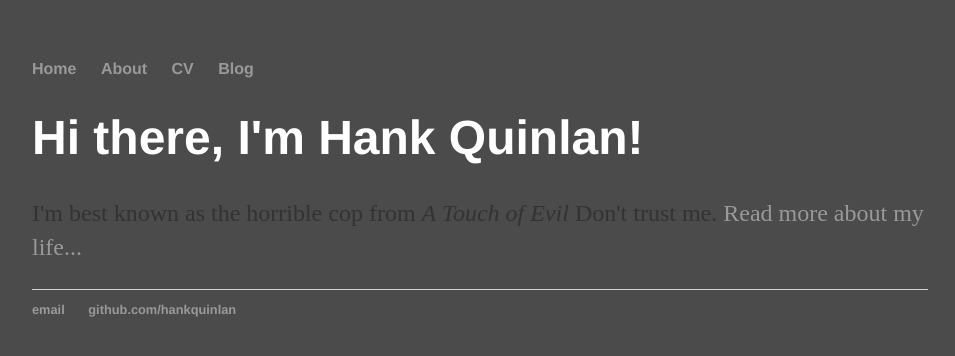
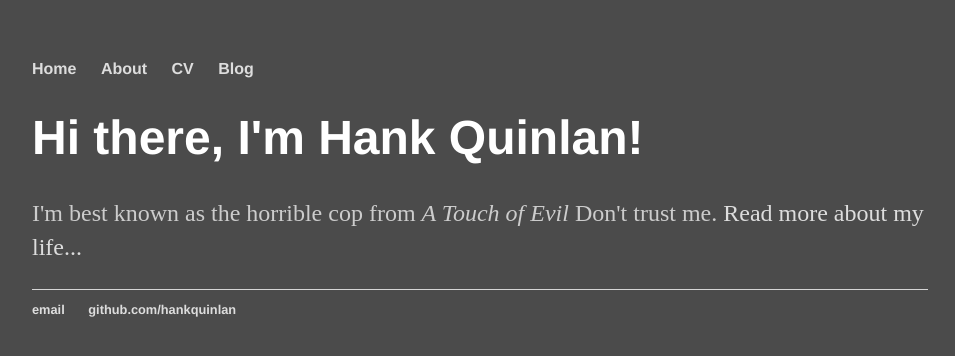
Before and after one commit to josejovian/josejovian.github.io, a Jekyll site: the page built from index.html, in a window 1280 px wide. Shown: the top 356 px of the page, without its empty margins (160-1115 px from the left). Built offline with Jekyll 4.4.1, drawn with Linux system fonts in a browser that asks for light colours.

Commit message:
Update main.css

```diff
--- a/css/main.css
+++ b/css/main.css
@@ -24,7 +24,7 @@ nav ul li, footer ul li {
 }
 a {
     text-decoration: none;
-    color: #999;
+    color: #ddd;
 }
 a:hover {
     text-decoration: underline;
@@ -36,7 +36,7 @@ h1 {
 p {
     font-size: 1.5em;
     line-height: 1.4em;
-    color: #333;
+    color: #ccc;
 }
 footer {
     border-top: 1px solid #d5d5d5;
```
